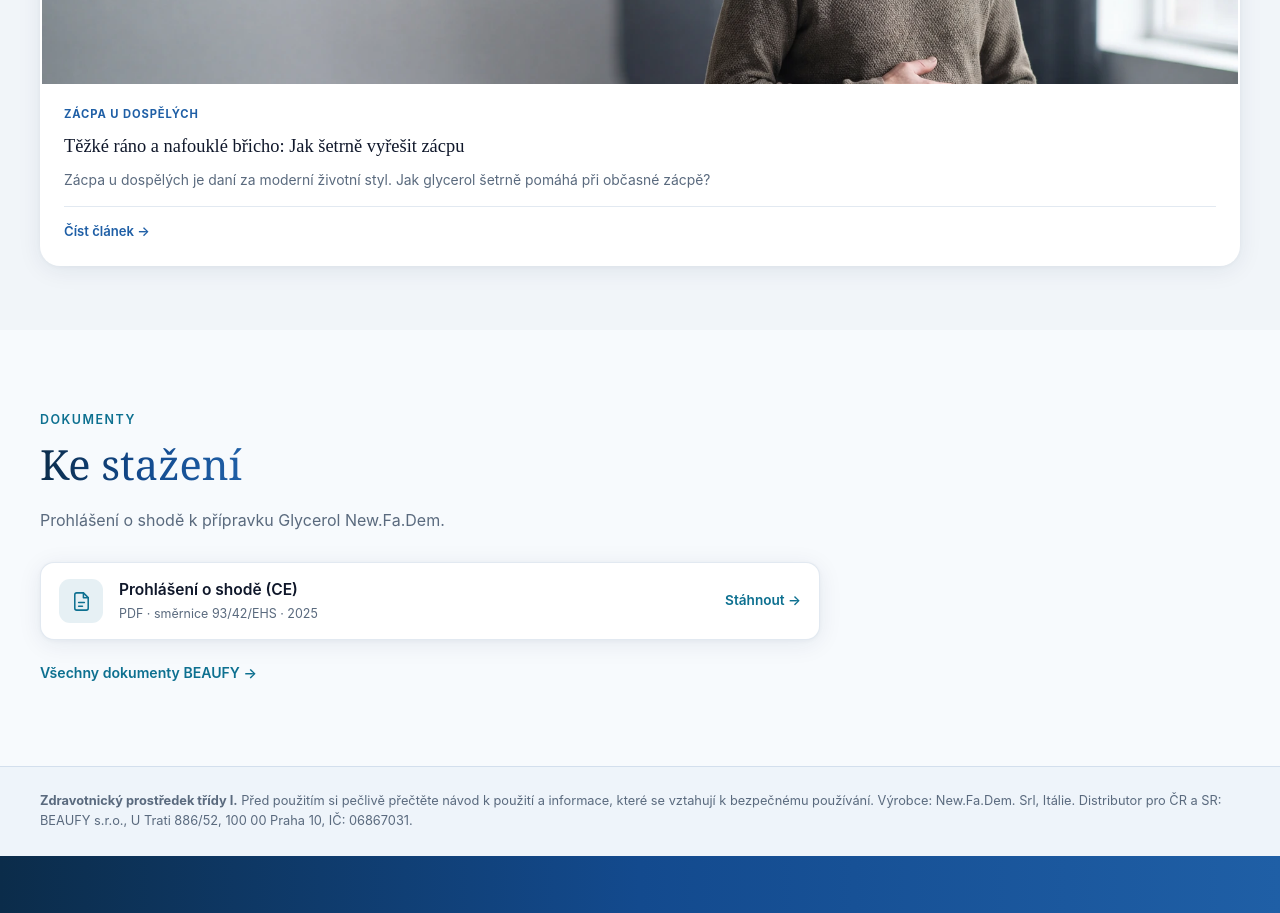
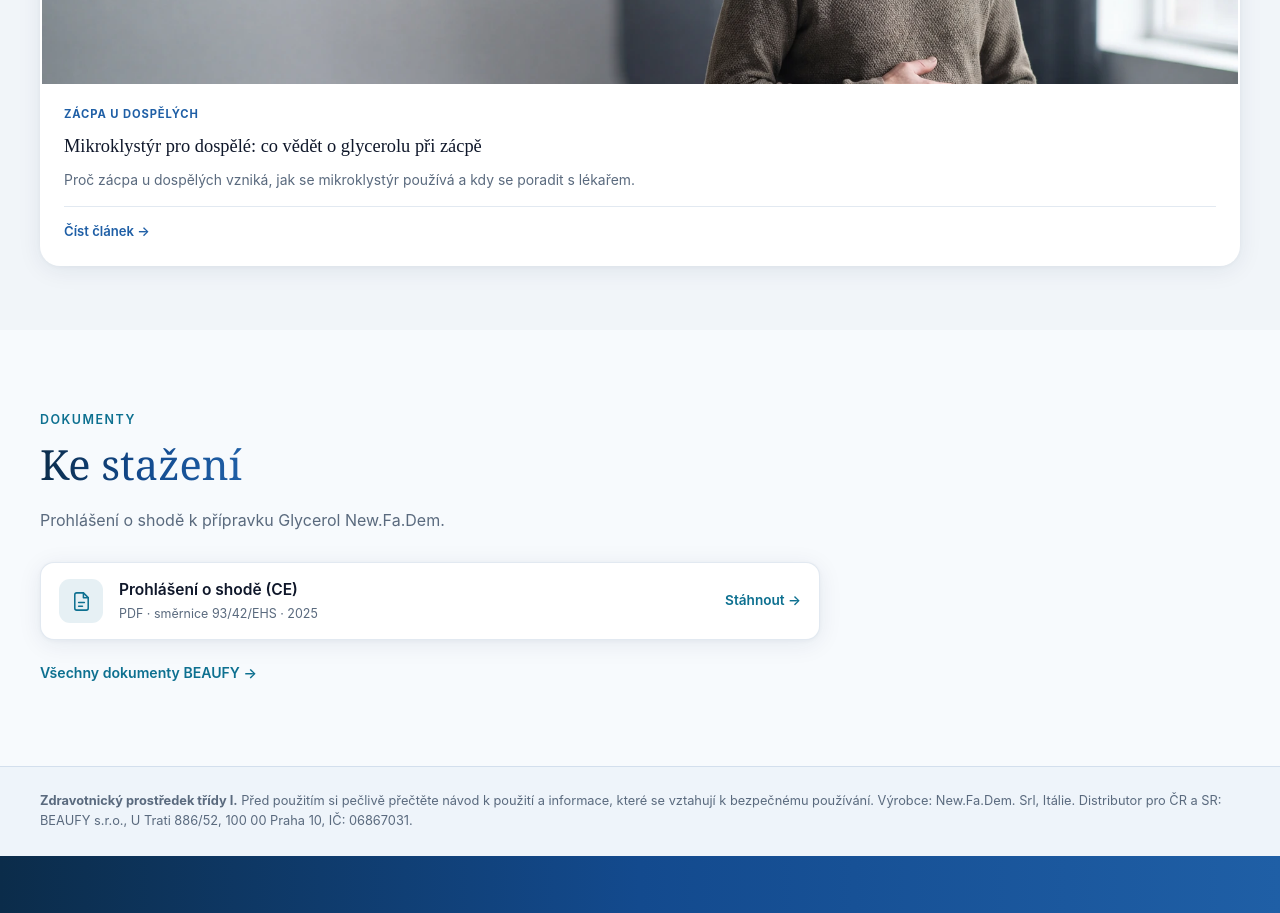
Before and after one commit to LiorD78/beaufy-eu, a plain HTML site: page glycerol/index.html in a window 1280 px wide. Shown: the part 6300-7213 px from the top of the page. Drawn offline with nearby package versions, Linux system fonts and the light colour scheme; files that its build step writes are made by us from their sources; a web font is replaced by a local one.

Commit message:
Add files via upload

```diff
--- a/glycerol/index.html
+++ b/glycerol/index.html
@@ -988,8 +988,8 @@
         </div>
         <div class="article-card-body">
           <span class="article-tag">Zácpa u dospělých</span>
-          <h3>Těžké ráno a nafouklé břicho: Jak šetrně vyřešit zácpu</h3>
-          <p>Zácpa u dospělých je daní za moderní životní styl. Jak glycerol šetrně pomáhá při občasné zácpě?</p>
+          <h3>Mikroklystýr pro dospělé: co vědět o glycerolu při zácpě</h3>
+          <p>Proč zácpa u dospělých vzniká, jak se mikroklystýr používá a kdy se poradit s lékařem.</p>
           <span class="article-read">Číst článek →</span>
         </div>
       </a>
```
